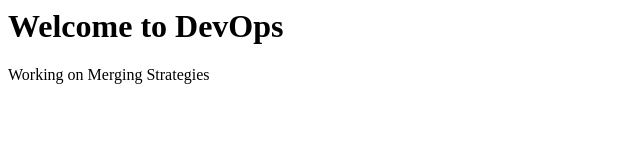
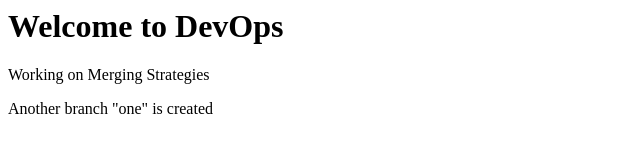
Before and after one commit to NaveenAWSDevOps/Training, a plain HTML site: page index.html in a window 1280 px wide. Shown: the whole page, without its empty margins (0-640 px from the left). Drawn offline with Linux system fonts and the light colour scheme.

Commit message:
another commit in master branch after creating branch one

```diff
--- a/index.html
+++ b/index.html
@@ -4,5 +4,6 @@
 <h1> Welcome to DevOps </h1>
 
 <p> Working on Merging Strategies </p>
+<p> Another branch "one" is created </p>
 </body>
 </html>
```
